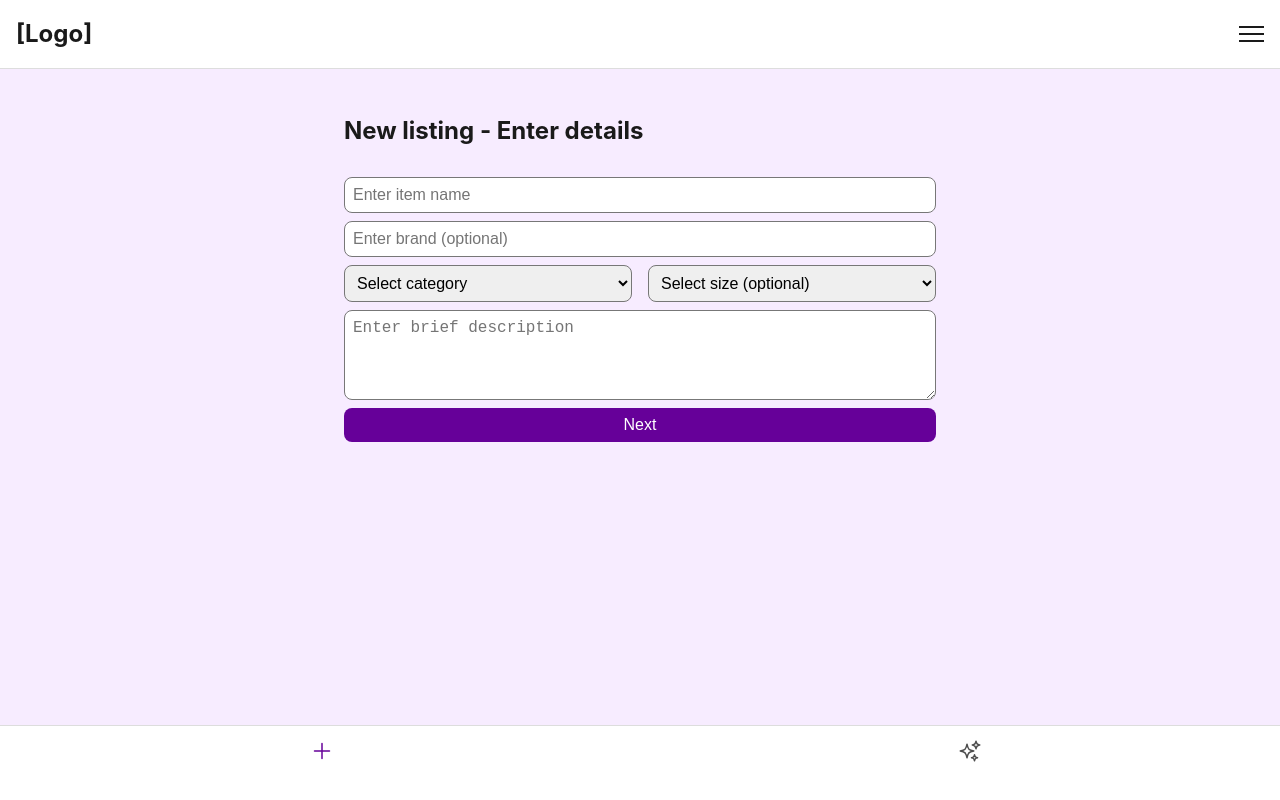
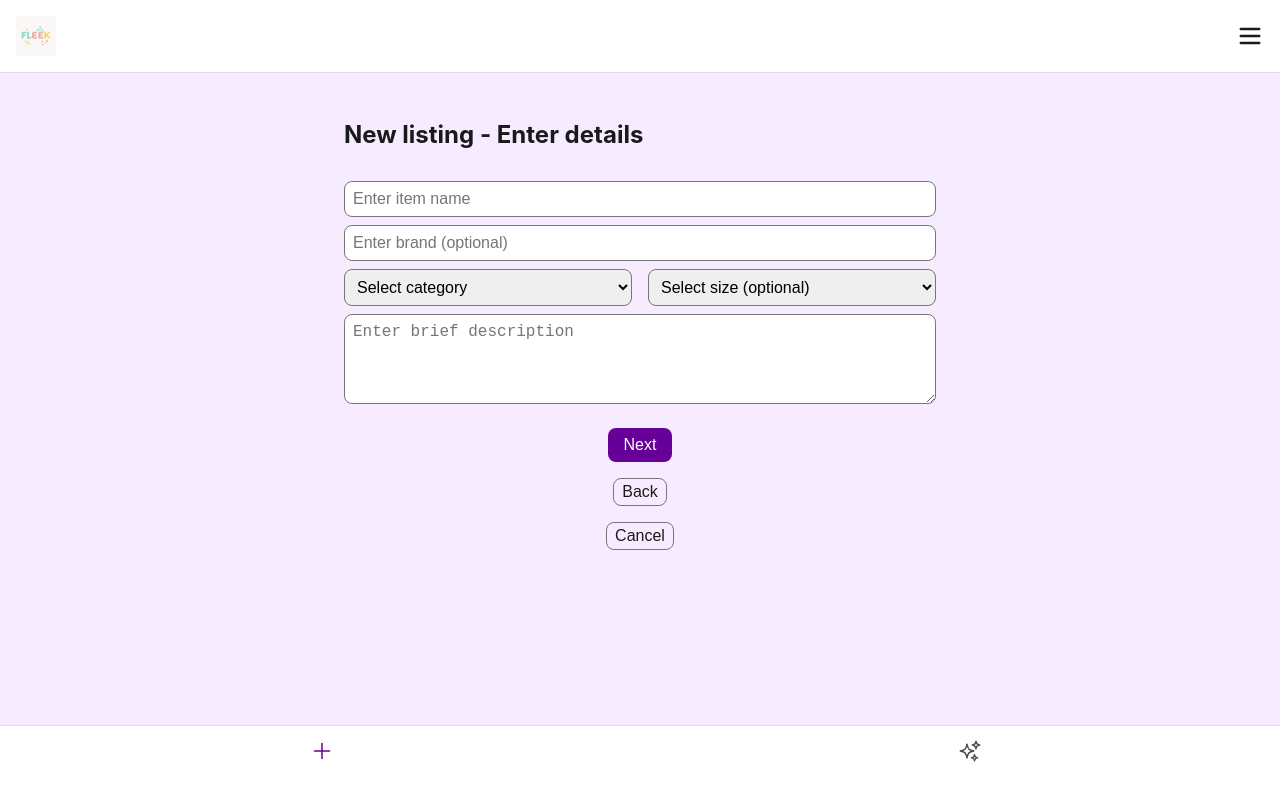
Before and after one commit to jamal-chukwuka/fleek, a React (Vite) app in the folder my-app/: page /listing/details in a window 1280 px wide. Built offline with nearby package versions, Linux system fonts and the light colour scheme; a web font is replaced by a local one.

Commit message:
Added modal to cancel and back

```diff
--- a/my-app/src/App.css
+++ b/my-app/src/App.css
@@ -448,3 +448,56 @@
   padding: var(--space-md);
   text-align: center;
 }
+
+.logo-image {
+  height: 40px;
+  width: auto;
+  object-fit: contain;
+  cursor: pointer;
+}
+
+.hamburger {
+  cursor: pointer;
+  display: flex;
+  align-items: center;
+}
+
+.hamburger-menu {
+  position: absolute;
+  top: 64px; /* adjust based on your header height */
+  right: 16px;
+  background: white;
+  border: 1px solid var(--color-border);
+  border-radius: var(--radius);
+  box-shadow: 0 4px 12px rgba(0,0,0,0.1);
+  display: flex;
+  flex-direction: column;
+  gap: var(--space-sm);
+  padding: var(--space-sm);
+  z-index: 1000;
+}
+
+.hamburger-menu button {
+  background: none;
+  border: none;
+  padding: var(--space-sm) var(--space-md);
+  text-align: left;
+  font-size: 1rem;
+  cursor: pointer;
+  color: var(--color-text);
+}
+
+.hamburger-menu button:hover {
+  background: var(--color-accent);
+}
+
+.small-text {
+  font-size: 0.875rem;
+}
+
+.btn-muted {
+  background: var(--color-accent);
+  color: var(--color-text);
+  border: 1px solid var(--color-muted);
+  padding: var(--space-xs) var(--space-sm);
+}
--- a/my-app/src/components/Header.tsx
+++ b/my-app/src/components/Header.tsx
@@ -1,17 +1,46 @@
 // src/components/Header.tsx
-import React from 'react';
+import { Menu, X } from 'lucide-react';
+import React, { useState } from 'react';
+import { useNavigate } from 'react-router-dom';
+
+
 
 const Header: React.FC = () => {
+  const navigate = useNavigate();
+  const [menuOpen, setMenuOpen] = useState(false);
+
+  const handleNavigate = (path: string) => {
+    navigate(path);
+    setMenuOpen(false); // Close menu after navigating
+  };
+
+
   return (
     <header className="header flex-row center space-between" style={{ padding: '1rem', backgroundColor: '#fff', borderBottom: '1px solid #ddd' }}>
       <div className="logo" style={{ fontWeight: 'bold', fontSize: '1.5rem', color: '#1A1A1A' }}>
-        [Logo]
+      <img src="/fleek-logo.png"
+            alt="Fleek Logo"
+            className="logo-image"
+            onClick={() => navigate('/for-you')}
+            />
       </div>
-      <div className="menu-icon">
+      {/* <div className="menu-icon">
         <div style={{ width: 25, height: 2, background: '#1A1A1A', marginBottom: 5 }}></div>
         <div style={{ width: 25, height: 2, background: '#1A1A1A', marginBottom: 5 }}></div>
         <div style={{ width: 25, height: 2, background: '#1A1A1A' }}></div>
+      </div> */}
+
+
+<div className="hamburger" onClick={() => setMenuOpen(prev => !prev)}>
+        {menuOpen ? <X size={28} /> : <Menu size={28} />}
       </div>
+
+      {menuOpen && (
+        <div className="hamburger-menu">
+          <button onClick={() => handleNavigate('/for-you')}>For You</button>
+          <button onClick={() => handleNavigate('/listing/photos')}>New Listing</button>
+        </div>
+      )}
     </header>
   );
 };
--- a/my-app/src/features/listings/pages/EnterDetailsPage.tsx
+++ b/my-app/src/features/listings/pages/EnterDetailsPage.tsx
@@ -26,6 +26,15 @@ const EnterDetailsPage: FC = () => {
   const [size, setSize] = useState('');
   const [description, setDescription] = useState('');
 
+  const [showModal, setShowModal] = useState(false);
+
+const handleCancelConfirm = () => {
+  navigate('/for-you');
+};
+
+const handleOpenModal = () => setShowModal(true);
+const handleCloseModal = () => setShowModal(false);
+
   const handleSubmit = (e: FormEvent) => {
     e.preventDefault();
 
@@ -39,6 +48,14 @@ const EnterDetailsPage: FC = () => {
     };
 
     navigate('/listing/price', { state: details });
+  };
+
+  const handleCancel = () => {
+    navigate('/for-you');
+  };
+
+  const handleBack = () => {
+    navigate('/listing/photos');
   };
 
   return (
@@ -63,7 +80,7 @@ const EnterDetailsPage: FC = () => {
           placeholder="Enter brand (optional)"
         />
 
-        {/* Category + Size dropdowns */}
+        {/* Category + Size */}
         <div className="flex-row">
           <select
             value={category}
@@ -112,9 +129,31 @@ const EnterDetailsPage: FC = () => {
           required
         />
 
-        {/* Next button */}
-        <button type="submit">Next</button>
+        {/* Action Buttons */}
+        <div className="flex-col center" style={{ gap: '0.5rem', marginTop: '1rem' }}>
+          <button type="submit">Next</button>
+          <button type="button" onClick={handleBack} className="btn-muted">Back</button>
+          <button type="button" onClick={handleOpenModal} className="btn-muted">Cancel</button>
+          </div>
+
       </form>
+      {showModal && (
+  <div className="modal-overlay">
+    <div className="modal-container">
+      <div className="modal-header">
+        <h4>Cancel Listing</h4>
+      </div>
+      <div className="modal-body">
+        <p>Are you sure you want to cancel? Your progress will be lost.</p>
+      </div>
+      <div className="modal-footer flex-col">
+        <button onClick={handleCancelConfirm}>Yes, Cancel</button>
+        <button onClick={handleCloseModal} className="btn-muted">No, Stay</button>
+      </div>
+    </div>
+  </div>
+)}
+
     </div>
   );
 };
```
Also changed, not shown: my-app/public/fleek-logo.png (added).
